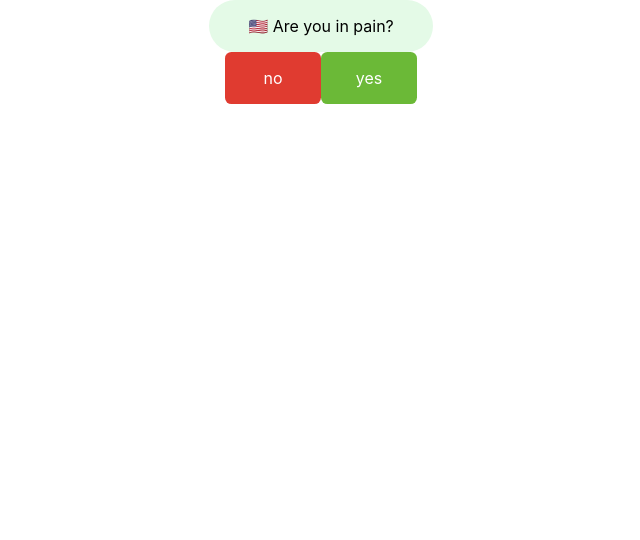
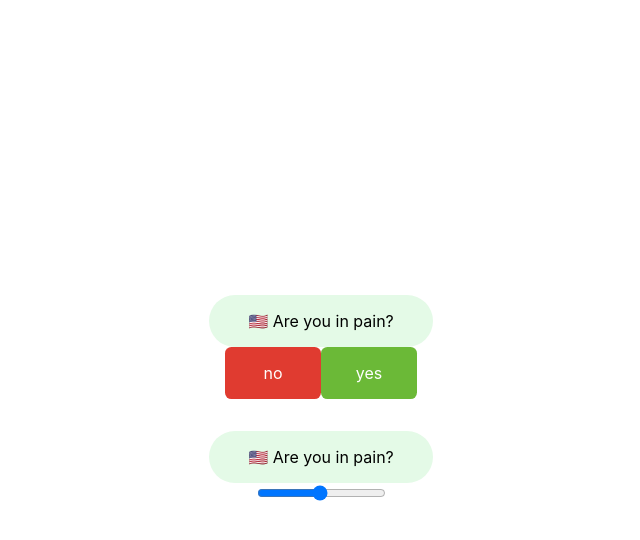
Before and after one commit to davidc360/colab8, a React (Create React App) app: page /triage in a window 1280 px wide. Shown: the top 540 px of the page, without its empty margins (319-959 px from the left). Built offline with nearby package versions, Linux system fonts and the light colour scheme.

Commit message:
added slider question

```diff
--- a/src/Triage.js
+++ b/src/Triage.js
@@ -6,10 +6,14 @@ function Triage() {
     const responses = ["no", "yes"]
 
     return (
-        <div>
+        <div className="triage">
             <Question
                 question={question}
                 responses={<MultiChoice options={responses} />} />
+
+            <Question
+                question={question}
+                responses={<Slider />} />
         </ div>
     )
 }
@@ -30,6 +34,14 @@ function MultiChoice({ options }) {
     )
 }
 
+function Slider() {
+    return (
+        <div className="slider">
+            <input type="range" min="1" max="100" defaultValue="50" class="slider" />
+        </div>
+    )
+}
+
 function Question({ question, responses }) {
     return (
         <div>
--- a/src/Triage.sass
+++ b/src/Triage.sass
@@ -12,3 +12,11 @@
     padding-left: 2em
     padding-right: 2em
     border-radius: 3em
+
+.triage
+    display: flex
+    flex-direction: column
+    align-items: center
+    justify-content: center
+    height: 100vh
+    gap: 2em
```
